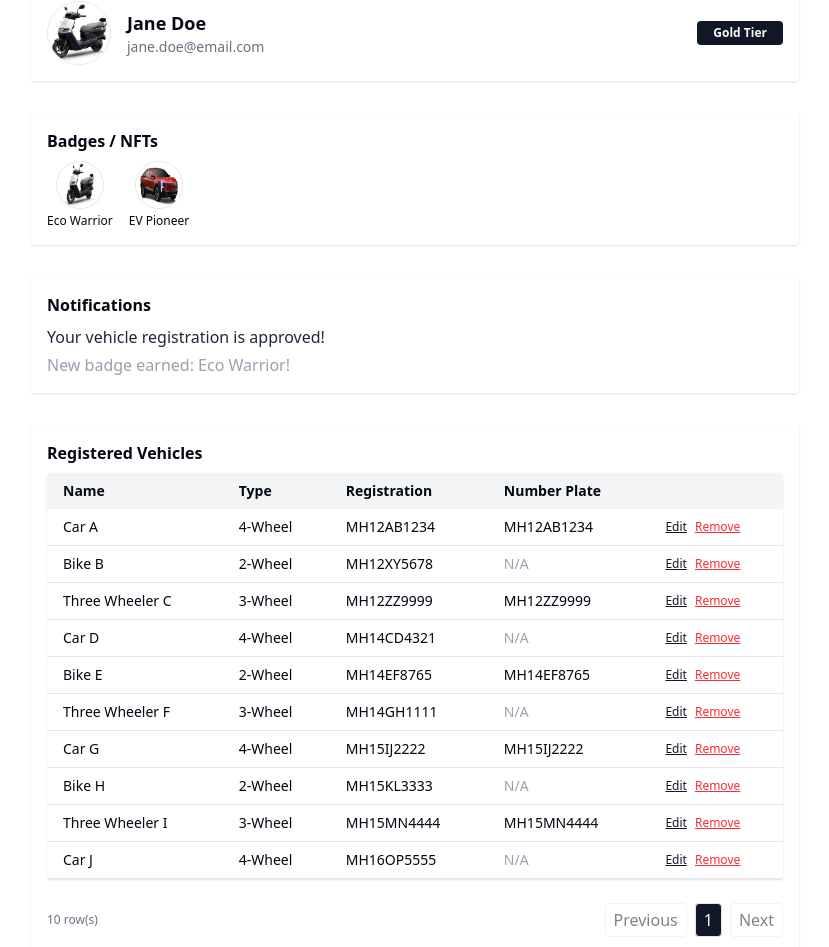
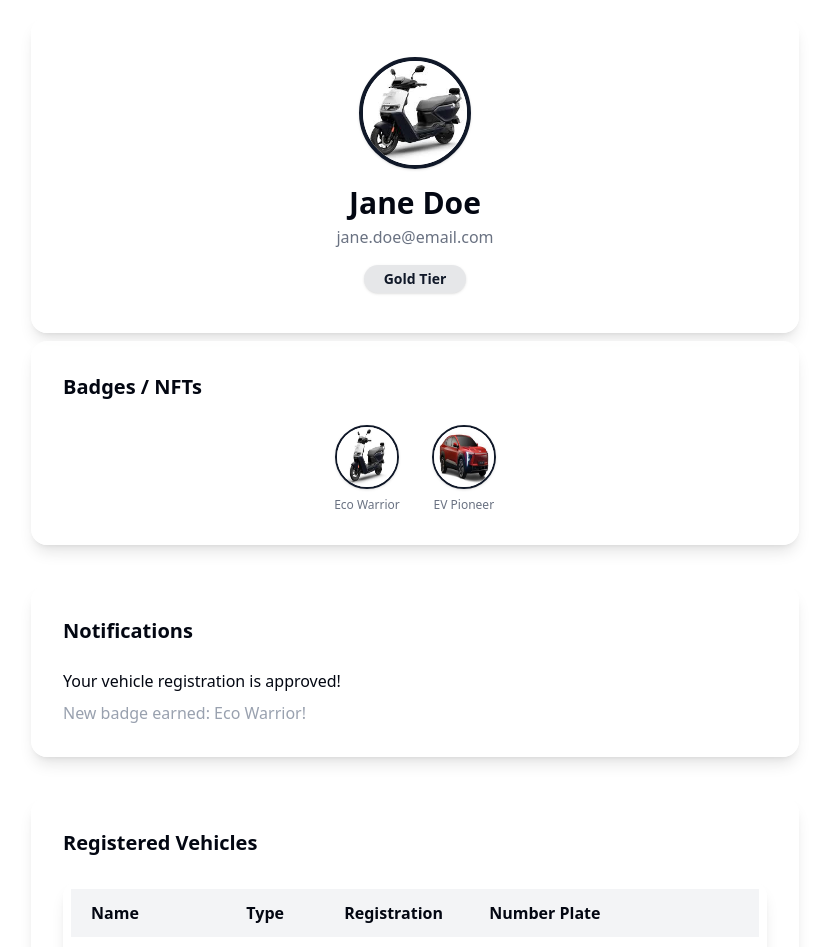
Before and after one commit to DattatrayPatil-Alchemytech/byteme-ai-frontend, a Next.js app: page /profile in a window 1280 px wide. Shown: the part 88-1035 px from the top of the page, without its empty margins (225-1054 px from the left). Built offline with nearby package versions, Linux system fonts and the light colour scheme.

Commit message:
feat: BA-50 Profile page design chages as per the theme.

```diff
--- a/app/(user)/profile/page.tsx
+++ b/app/(user)/profile/page.tsx
@@ -3,6 +3,7 @@ import React, { useState } from "react";
 import { DataTable } from "@/components/ui/DataTable";
 import { ColumnDef } from "@tanstack/react-table";
 import { mockVehicles } from "./mockVehicles";
+import { Button } from "@/components/ui/button";
 
 // Mock data for profile, badges, tier, notifications, and vehicles
 const userProfile = {
@@ -54,7 +55,7 @@ export default function UserProfilePage() {
             autoFocus
           />
         ) : (
-          <span onClick={() => handleEdit(vehicle.id, vehicle.name)} className="cursor-pointer hover:underline">
+          <span onClick={() => handleEdit(vehicle.id, vehicle.name)} className="cursor-pointer hover:underline text-foreground">
             {vehicle.name}
           </span>
         );
@@ -63,19 +64,22 @@ export default function UserProfilePage() {
     {
       accessorKey: "type",
       header: "Type",
-      cell: (info) => <span className="capitalize">{info.getValue() as string}</span>,
+      cell: (info) => <span className="capitalize text-muted-foreground">{info.getValue() as string}</span>,
     },
     {
       accessorKey: "reg",
       header: "Registration",
-      cell: (info) => <span className="font-mono">{info.getValue() as string}</span>,
+      cell: (info) => {
+        const value = info.getValue() as string | undefined;
+        return value ? <span className="font-mono text-success">{value}</span> : <span className="text-muted-foreground">N/A</span>;
+      },
     },
     {
       accessorKey: "numberPlate",
       header: "Number Plate",
       cell: (info) => {
         const value = info.getValue() as string | undefined;
-        return value ? <span className="font-mono">{value}</span> : <span className="text-gray-400">N/A</span>;
+        return value ? <span className="font-mono text-success">{value}</span> : <span className="text-muted-foreground">N/A</span>;
       },
     },
     {
@@ -86,13 +90,13 @@ export default function UserProfilePage() {
         return (
           <div className="flex gap-2">
             {editId !== vehicle.id && (
-              <button className="text-xs text-primary underline" onClick={() => handleEdit(vehicle.id, vehicle.name)}>
+              <Button variant="link" size="sm" className="p-0 h-auto min-w-0" onClick={() => handleEdit(vehicle.id, vehicle.name)}>
                 Edit
-              </button>
+              </Button>
             )}
-            <button className="text-xs text-red-500 underline" onClick={() => handleRemove(vehicle.id)}>
+            <Button variant="destructive" size="sm" className="p-0 h-auto min-w-0" onClick={() => handleRemove(vehicle.id)}>
               Remove
-            </button>
+            </Button>
           </div>
         );
       },
@@ -100,36 +104,36 @@ export default function UserProfilePage() {
   ];
 
   return (
-    <div className="max-w-3xl mx-auto space-y-8 mt-2">
-      {/* Profile Section */}
-      <section className="flex items-center gap-4 p-4 bg-white rounded shadow">
-        <img src={userProfile.avatar} alt="avatar" className="w-16 h-16 rounded-full object-cover border" />
-        <div>
-          <div className="font-bold text-lg">{userProfile.name}</div>
-          <div className="text-sm text-gray-500">{userProfile.email}</div>
+    <div className="max-w-3xl mx-auto space-y-10 mt-10">
+      {/* Profile Card */}
+      <section className="flex flex-col items-center bg-white/90 rounded-2xl shadow-lg p-10 mb-2">
+        <img src={userProfile.avatar} alt="avatar" className="w-28 h-28 rounded-full object-cover border-4 border-primary shadow mb-4" />
+        <div className="text-center">
+          <div className="text-3xl font-bold text-foreground mb-1">{userProfile.name}</div>
+          <div className="text-base text-muted-foreground mb-2">{userProfile.email}</div>
+          <div className="inline-block px-5 py-1 rounded-full bg-primary/10 text-primary font-semibold text-sm shadow-sm mt-2">{userProfile.tier} Tier</div>
         </div>
-        <div className="ml-auto px-4 py-1 rounded bg-primary text-primary-foreground font-semibold text-xs">{userProfile.tier} Tier</div>
       </section>
 
       {/* Badges/NFTs display */}
-      <section className="bg-white rounded shadow p-4">
-        <div className="font-semibold mb-2">Badges / NFTs</div>
-        <div className="flex gap-4">
+      <section className="bg-white/90 rounded-2xl shadow-lg p-8">
+        <div className="font-bold text-xl text-foreground mb-6 text-left">Badges / NFTs</div>
+        <div className="flex gap-8 justify-center">
           {userProfile.badges.map(badge => (
             <div key={badge.id} className="flex flex-col items-center">
-              <img src={badge.image} alt={badge.name} className="w-12 h-12 rounded-full border mb-1" />
-              <span className="text-xs text-center">{badge.name}</span>
+              <img src={badge.image} alt={badge.name} className="w-16 h-16 rounded-full border-2 border-primary mb-2 shadow" />
+              <span className="text-xs text-center text-muted-foreground font-medium">{badge.name}</span>
             </div>
           ))}
         </div>
       </section>
 
       {/* Notifications panel */}
-      <section className="bg-white rounded shadow p-4">
-        <div className="font-semibold mb-2">Notifications</div>
-        <ul className="space-y-1">
+      <section className="bg-white/90 rounded-2xl shadow-lg p-8">
+        <div className="font-bold text-xl text-foreground mb-6 text-left">Notifications</div>
+        <ul className="space-y-2">
           {userProfile.notifications.map(note => (
-            <li key={note.id} className={note.read ? "text-gray-400" : "font-medium text-gray-800"}>
+            <li key={note.id} className={note.read ? "text-gray-400" : "font-medium text-foreground"}>
               {note.message}
             </li>
           ))}
@@ -137,8 +141,8 @@ export default function UserProfilePage() {
       </section>
 
       {/* List of registered vehicles with details */}
-      <section className="bg-white rounded shadow p-4">
-        <div className="font-semibold mb-2">Registered Vehicles</div>
+      <section className="bg-white/90 rounded-2xl shadow-lg p-8">
+        <div className="font-bold text-xl text-foreground mb-6 text-left">Registered Vehicles</div>
         <DataTable columns={columns} data={vehicles} />
       </section>
     </div>
--- a/components/ui/DataTable.tsx
+++ b/components/ui/DataTable.tsx
@@ -10,6 +10,7 @@ import {
   SortingState,
   getSortedRowModel,
 } from "@tanstack/react-table";
+import { Button } from "@/components/ui/button";
 
 interface DataTableProps<TData, TValue> {
   columns: ColumnDef<TData, TValue>[];
@@ -56,18 +57,18 @@ export function DataTable<TData, TValue>({
           value={search ?? globalFilter}
           onChange={e => onSearchChange(e.target.value)}
           placeholder={searchPlaceholder}
-          className="border rounded px-3 py-2 w-full sm:w-64"
+          className="border rounded-full px-4 py-2 w-full sm:w-64 shadow focus:ring-2 focus:ring-primary outline-none"
         />
       )}
-      <div className="overflow-x-auto rounded shadow bg-white">
+      <div className="overflow-x-auto rounded-2xl shadow-lg bg-white/90 p-2">
         <table className="min-w-full text-sm">
-          <thead className="bg-gray-100">
+          <thead className="bg-muted text-foreground">
             {table.getHeaderGroups().map(headerGroup => (
               <tr key={headerGroup.id}>
                 {headerGroup.headers.map(header => (
                   <th
                     key={header.id}
-                    className="px-4 py-2 text-left font-semibold cursor-pointer select-none"
+                    className="px-5 py-3 text-left font-semibold text-base cursor-pointer select-none"
                     onClick={header.column.getToggleSortingHandler()}
                   >
                     {flexRender(header.column.columnDef.header, header.getContext())}
@@ -81,9 +82,9 @@ export function DataTable<TData, TValue>({
           </thead>
           <tbody>
             {table.getRowModel().rows.map(row => (
-              <tr key={row.id} className="border-b hover:bg-gray-50">
+              <tr key={row.id} className="border-b last:border-0 hover:bg-muted/50 rounded-lg transition-all">
                 {row.getVisibleCells().map(cell => (
-                  <td key={cell.id} className="px-4 py-2">
+                  <td key={cell.id} className="px-5 py-3 align-middle">
                     {flexRender(cell.column.columnDef.cell, cell.getContext())}
                   </td>
                 ))}
@@ -92,35 +93,38 @@ export function DataTable<TData, TValue>({
           </tbody>
         </table>
       </div>
-      <div className="flex items-center justify-between gap-2 pt-2">
+      <div className="flex flex-col sm:flex-row sm:items-center sm:justify-between gap-2 mt-2">
         <div className="flex-1 text-xs text-muted-foreground">
           {table.getFilteredRowModel().rows.length} row(s)
         </div>
         <div className="space-x-2 flex items-center">
-          <button
-            className="px-2 py-1 border rounded disabled:opacity-50"
+          <Button
+            variant="outline"
+            size="sm"
             onClick={() => table.previousPage()}
             disabled={!table.getCanPreviousPage()}
           >
             Previous
-          </button>
+          </Button>
           {Array.from({ length: table.getPageCount() }, (_, i) => (
-            <button
+            <Button
               key={i}
-              className={`px-2 py-1 border rounded ${table.getState().pagination.pageIndex === i ? 'bg-primary text-white' : ''}`}
+              variant={table.getState().pagination.pageIndex === i ? "default" : "outline"}
+              size="sm"
               onClick={() => table.setPageIndex(i)}
               disabled={table.getState().pagination.pageIndex === i}
             >
               {i + 1}
-            </button>
+            </Button>
           ))}
-          <button
-            className="px-2 py-1 border rounded disabled:opacity-50"
+          <Button
+            variant="outline"
+            size="sm"
             onClick={() => table.nextPage()}
             disabled={!table.getCanNextPage()}
           >
             Next
-          </button>
+          </Button>
         </div>
       </div>
     </div>
```
